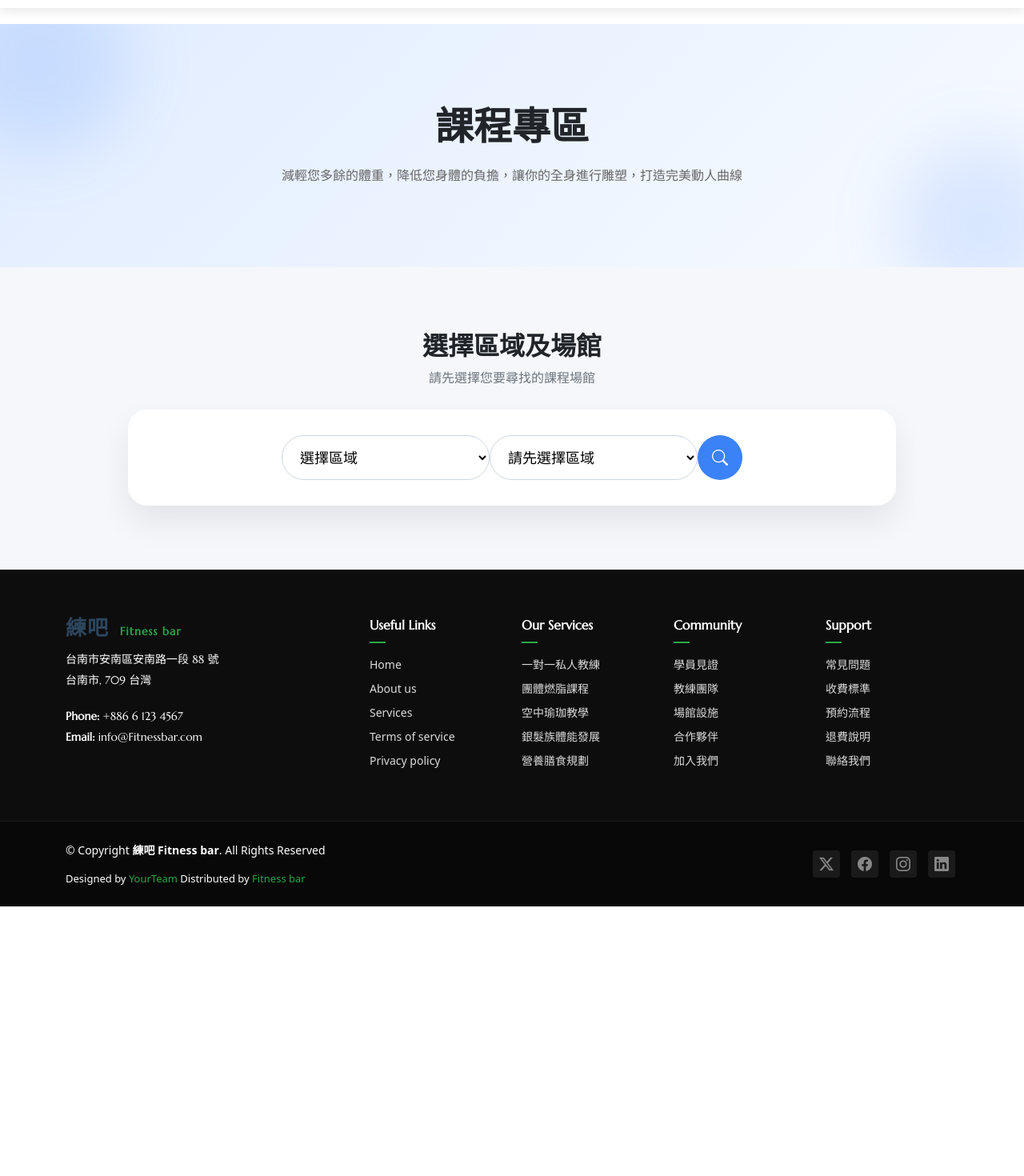
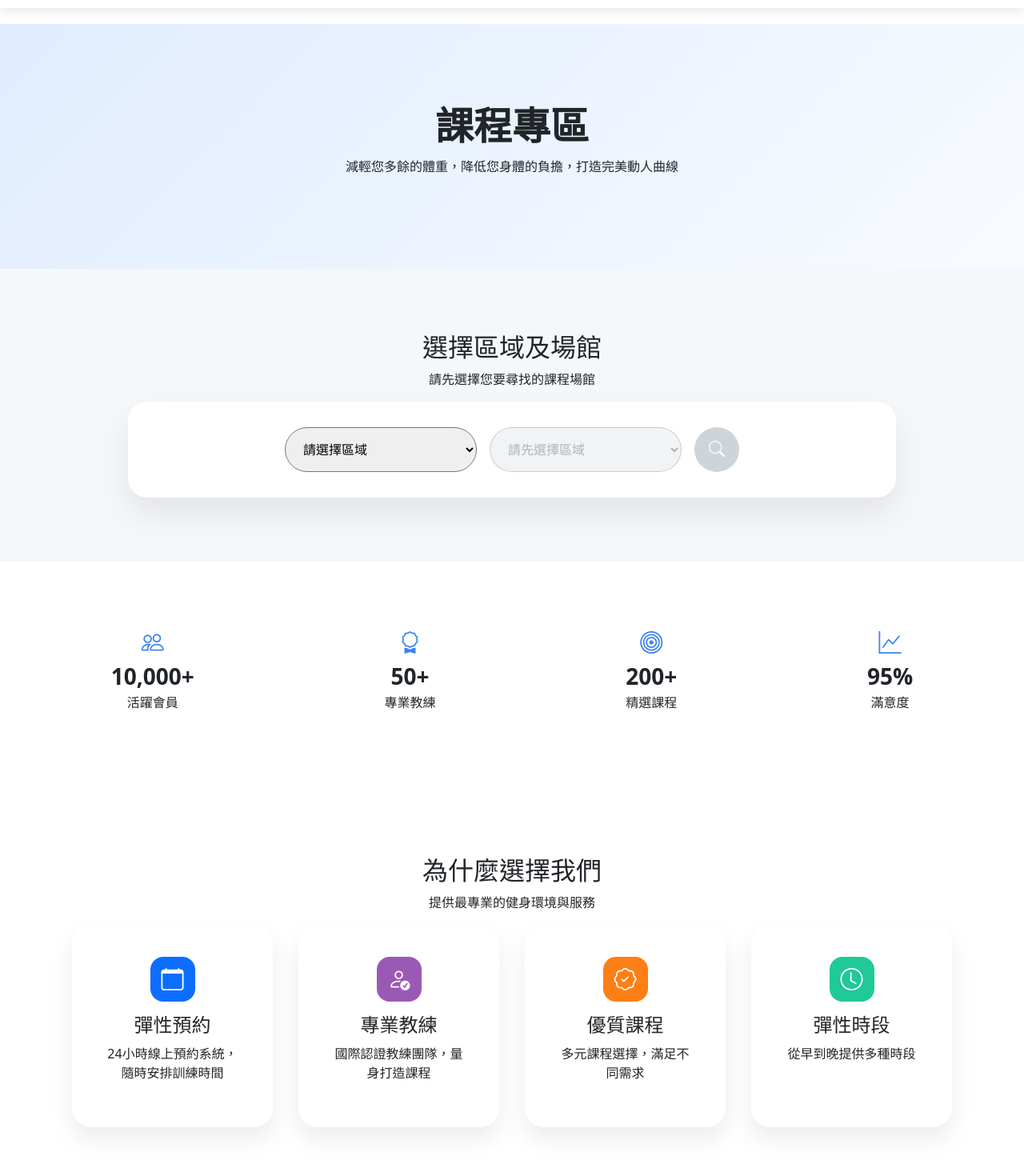
Before and after one commit to hanyi85/gym-vue, a Vue app in the folder gym-vue/: page /courses in a window 1280 px wide. Shown: the part 140-1610 px from the top of the page at 80% size. Before the commit the page ends 1273 px from the top, so only its background shows below. Built offline with nearby package versions, Linux system fonts and the light colour scheme.

Commit message:
更改課程入口

```diff
--- a/gym-vue/src/views/courses/Course-View.vue
+++ b/gym-vue/src/views/courses/Course-View.vue
@@ -16,10 +16,7 @@ const venues = {
 }
 
 function goSearch() {
-  if (!city.value || !venue.value) {
-    alert('請先選擇區域與場館')
-    return
-  }
+  if (!city.value || !venue.value) return
   router.push(`/courses/list?city=${city.value}&venue=${venue.value}`)
 }
 </script>
@@ -30,7 +27,7 @@ function goSearch() {
     <div class="course-hero__inner">
       <h1 class="course-hero__title">課程專區</h1>
       <p class="course-hero__subtitle">
-        減輕您多餘的體重，降低您身體的負擔，讓你的全身進行雕塑，打造完美動人曲線
+        減輕您多餘的體重，降低您身體的負擔，打造完美動人曲線
       </p>
     </div>
   </section>
@@ -38,82 +35,105 @@ function goSearch() {
 
   <section class="course-search">
     <div class="course-search__inner">
-      <h2 class="course-search__title">選擇區域及場館</h2>
-      <p class="course-search__subtitle">請先選擇您要尋找的課程場館</p>
+      <h2 >選擇區域及場館</h2>
+      <p >請先選擇您要尋找的課程場館</p>
 
       <div class="course-search__box">
         <select v-model="city" class="course-select">
-          <option value="">選擇區域</option>
+          <option value="">請選擇區域</option>
           <option v-for="c in cities" :key="c" :value="c">{{ c }}</option>
         </select>
 
-        <select v-model="venue" class="course-select">
+        <select
+          v-model="venue"
+          class="course-select"
+          :disabled="!city"
+        >
           <option value="">請先選擇區域</option>
-          <option v-for="v in venues[city] || []" :key="v" :value="v">{{ v }}</option>
+          <option v-for="v in venues[city] || []" :key="v" :value="v">
+            {{ v }}
+          </option>
         </select>
 
-        <button class="course-search__btn" @click="goSearch" type="button">
+        <button
+          class="course-search__btn"
+          @click="goSearch"
+          :disabled="!city || !venue"
+        >
           <i class="bi bi-search"></i>
         </button>
       </div>
     </div>
   </section>
+
+  <!-- Stats -->
+  <section class="stats">
+    <div class="stat">
+      <i class="bi bi-people"></i>
+      <div class="num">10,000+</div>
+      <div class="label">活躍會員</div>
+    </div>
+    <div class="stat">
+      <i class="bi bi-award"></i>
+      <div class="num">50+</div>
+      <div class="label">專業教練</div>
+    </div>
+    <div class="stat">
+      <i class="bi bi-bullseye"></i>
+      <div class="num">200+</div>
+      <div class="label">精選課程</div>
+    </div>
+    <div class="stat">
+      <i class="bi bi-graph-up"></i>
+      <div class="num">95%</div>
+      <div class="label">滿意度</div>
+    </div>
+  </section>
+
+  <!-- Why Us -->
+  <section class="why-us">
+    <h2>為什麼選擇我們</h2>
+    <p class="why-sub">提供最專業的健身環境與服務</p>
+
+    <div class="why-grid">
+      <div class="why-card blue">
+        <i class="bi bi-calendar"></i>
+        <h4>彈性預約</h4>
+        <p>24小時線上預約系統，隨時安排訓練時間</p>
+      </div>
+
+      <div class="why-card purple">
+        <i class="bi bi-person-check"></i>
+        <h4>專業教練</h4>
+        <p>國際認證教練團隊，量身打造課程</p>
+      </div>
+
+      <div class="why-card orange">
+        <i class="bi bi-patch-check"></i>
+        <h4>優質課程</h4>
+        <p>多元課程選擇，滿足不同需求</p>
+      </div>
+
+      <div class="why-card green">
+        <i class="bi bi-clock"></i>
+        <h4>彈性時段</h4>
+        <p>從早到晚提供多種時段</p>
+      </div>
+    </div>
+
+  </section>
 </template>
 
 <style scoped>
-
 .course-hero {
   padding: 100px 20px;
-  display: flex;
-  justify-content: center;
+  text-align: center;
   background: linear-gradient(135deg, #e0ecff, #f8fbff);
-  position: relative;
-  overflow: hidden;
-}
-
-
-.course-hero::before,
-.course-hero::after {
-  content: '';
-  position: absolute;
-  width: 220px;
-  height: 220px;
-  border-radius: 50%;
-  background: rgba(59,130,246,0.15);
-  filter: blur(40px);
-}
-
-.course-hero::before {
-  top: -60px;
-  left: -60px;
-}
-
-.course-hero::after {
-  bottom: -60px;
-  right: -60px;
-}
-
-
-.course-hero__inner {
-  width: 100%;
-  max-width: 960px;
-  text-align: center;
 }
 
 .course-hero__title {
   font-size: 48px;
   font-weight: 800;
-  margin: 0 0 16px;
-  text-align: center !important;
-}
-
-.course-hero__subtitle {
-  color: #666;
-  font-size: 16px;
-  line-height: 1.9;
-  margin: 0 auto;
-  max-width: 720px;
-  text-align: center !important;
 }
 
 
@@ -124,58 +144,107 @@ function goSearch() {
   justify-content: center;
 }
 
+.course-search__box {
+  background: #fff;
+  padding: 32px;
+  border-radius: 24px;
+  box-shadow: 0 20px 40px rgba(0,0,0,.08);
+  display: flex;
+  gap: 16px;
+   margin: 0 auto;
+  justify-content: center;
+}
 .course-search__inner {
   width: 100%;
   max-width: 960px;
   text-align: center;
 }
 
-.course-search__title {
-  font-weight: 800;
-  margin: 0 0 8px;
-  text-align: center !important;
+.course-select {
+  width: 240px;
+  height: 56px;
+  border-radius: 30px;
+
+  padding: 0 18px;
 }
 
-.course-search__subtitle {
-  color: #6c757d;
-  margin: 0 0 28px;
-  text-align: center !important;
-}
-
-.course-search__box {
-  background: #fff;
-  padding: 32px 28px;
-  border-radius: 24px;
-  box-shadow: 0 20px 40px rgba(0,0,0,0.08);
-}
-
-
-.course-select {
-  width: 260px;
-  height: 56px;
-  font-size: 18px;
-  border-radius: 30px;
-  padding: 0 18px;
-  border: 1px solid #cfd6df;
-  background: #fff;
+.course-select:disabled {
+  background: #f1f3f5;
+  color: #adb5bd;
 }
 
 .course-search__btn {
   width: 56px;
   height: 56px;
   border-radius: 50%;
+  background: #3b82f6;
+  color: #fff;
+  border: none;
   font-size: 20px;
-  background: #3b82f6;
-  border: none;
+}
+
+.course-search__btn:disabled {
+  background: #ced4da;
+}
+
+
+.stats {
+  display: flex;
+  justify-content: space-around;
+  padding: 80px 20px;
+  text-align: center;
+}
+
+.stat i {
+  font-size: 28px;
+  color: #3b82f6;
+}
+
+.num {
+  font-size: 28px;
+  font-weight: 800;
+}
+
+
+.why-us {
+  padding: 100px 20px;
+  text-align: center;
+}
+
+.why-grid {
+  max-width: 1100px;
+  margin: auto;
+  display: grid;
+  grid-template-columns: repeat(auto-fit,minmax(220px,1fr));
+  gap: 32px;
+}
+
+.why-card {
+  padding: 40px;
+  border-radius: 24px;
+  background: #fff;
+  box-shadow: 0 15px 30px rgba(0,0,0,.08);
+  transition: .3s;
+}
+
+.why-card i {
+  font-size: 28px;
   color: #fff;
-  cursor: pointer;
-
+  width: 56px;
+  height: 56px;
+  border-radius: 16px;
   display: inline-flex;
   align-items: center;
   justify-content: center;
+  margin-bottom: 16px;
 }
 
-.course-search__btn:hover {
-  background: #2563eb;
+.blue i { background: #0d6efd; }
+.purple i { background: #9b59b6; }
+.orange i { background: #fd7e14; }
+.green i { background: #20c997; }
+
+.why-card:hover {
+  transform: translateY(-10px);
 }
 </style>
--- a/gym-vue/src/views/courses/CourseList-View.vue
+++ b/gym-vue/src/views/courses/CourseList-View.vue
@@ -25,11 +25,45 @@ const fakeCourses = [
 ]
 
 
-const fakeCoaches = [
-  { id: 1, name: '張老師', specialty: '瑜珈 / 伸展' },
-  { id: 2, name: '李教練', specialty: '重訓 / 增肌' },
-  { id: 3, name: 'Amy', specialty: 'HIIT / 燃脂' }
+const coaches  = [
+  {
+    id: 1,
+    name: 'Alex',
+    title: '重量訓練專家',
+    rating: 4.9,
+    reviews: 127,
+    years: 8,
+    desc: '專注於重量訓練與肌肉增長，曾指導多位健美選手獲得佳績。',
+    certs: ['NASM-CPT', 'CSCS'],
+    time: '週一至週五 14:00-21:00',
+    image: 'https://images.unsplash.com/photo-1696563996353-214a3690bb11?q=80&w=687&auto=format&fit=crop&ixlib=rb-4.1.0&ixid=M3wxMjA3fDB8MHxwaG90by1wYWdlfHx8fGVufDB8fHx8fA%3D%3D'
+  },
+  {
+    id: 2,
+    name: 'Annie',
+    title: '瑜珈導師',
+    rating: 4.8,
+    reviews: 98,
+    years: 6,
+    desc: '擁有國際瑜珈聯盟認證，專精哈達瑜珈與流動瑜珈。',
+    certs: ['RYT-500', 'E-RYT'],
+    time: '週二、週四、週六 09:00-18:00',
+    image: 'https://images.unsplash.com/photo-1606902965551-dce093cda6e7?q=80&w=687&auto=format&fit=crop&ixlib=rb-4.1.0&ixid=M3wxMjA3fDB8MHxwaG90by1wYWdlfHx8fGVufDB8fHx8fA%3D%3D'
+  },
+  {
+    id: 3,
+    name: 'John',
+    title: '有氧運動教練',
+    rating: 4.7,
+    reviews: 85,
+    years: 5,
+    desc: '高能量教學風格深受學員喜愛，擅長燃脂 HIIT。',
+    certs: ['ACE-CPT', 'Spinning'],
+    time: '週二至週五 06:00-12:00、18:00-21:00',
+    image: 'https://images.unsplash.com/photo-1619361728853-2542f3864532?q=80&w=687&auto=format&fit=crop&ixlib=rb-4.1.0&ixid=M3wxMjA3fDB8MHxwaG90by1wYWdlfHx8fGVufDB8fHx8fA%3D%3D'}
+
 ]
+
 
 const filteredCourses = () => {
   return fakeCourses.filter(c => {
@@ -41,6 +75,16 @@ const filteredCourses = () => {
     return k && cat && l && d && p
   })
 }
+
+const fakeCourseImages = [
+  "https://images.unsplash.com/photo-1544367567-0f2fcb009e0b?w=800",
+  "https://images.unsplash.com/photo-1517836357463-d25dfeac3438?w=800",
+  "https://images.unsplash.com/photo-1549719386-74dfcbf7dbed?w=800",
+  "https://images.unsplash.com/photo-1601422407692-ec4eeec1d9b3?w=800",
+  "https://images.unsplash.com/photo-1534438327276-14e5300c3a48?w=800",
+  "https://images.unsplash.com/photo-1571019613454-1cb2f99b2d8b?w=800"
+]
+
 
  function goDetail(id) {
   router.push(`/courses/detail/${id}`)
@@ -62,6 +106,24 @@ function goBooking(id) {
       <p class="text-center text-muted mb-4">
          目前場館：{{ city }} · {{ venue }}
       </p>
+<div class="search-stats">
+  <div>
+    <strong>10,000+</strong>
+    <span>活躍會員</span>
+  </div>
+  <div>
+    <strong>50+</strong>
+    <span>專業教練</span>
+  </div>
+  <div>
+    <strong>200+</strong>
+    <span>精選課程</span>
+  </div>
+  <div>
+    <strong>95%</strong>
+    <span>滿意度</span>
+  </div>
+</div>
 
 
       <div class="tab-bar">
@@ -79,6 +141,20 @@ function goBooking(id) {
         >
           找教練
         </div>
+      </div>
+
+     <div class="quick-tags">
+  <div class="tags-left">
+    <span @click="category='瑜珈'">瑜珈</span>
+    <span @click="category='重訓'">重訓</span>
+    <span @click="category='有氧'">燃脂</span>
+    <span @click="level='初級'">新手友善</span>
+  </div>
+
+  <button class="view-all-btn"
+    @click="keyword='';category='';level='';duration='';price=''">
+    查看全部
+  </button>
 </div>
 
 
@@ -127,9 +203,16 @@ function goBooking(id) {
 
 
      <div v-if="tab === 'course'" class="row g-4 mt-3">
-        <div class="col-md-4" v-for="c in filteredCourses()" :key="c.id">
+  <div
+    class="col-md-4"
+    v-for="(c, i) in filteredCourses()"
+    :key="c.id"
+  >
     <div class="course-card">
-            <div class="card-img">課程圖片</div>
+      <div class="card-img">
+        <img :src="fakeCourseImages[i % fakeCourseImages.length]" />
+
+      </div>
 
       <div class="card-body">
         <div class="card-header">
@@ -142,7 +225,9 @@ function goBooking(id) {
         <p>價格：NT$ {{ c.price }}</p>
 
         <div class="btn-group">
-                <button class="detail-btn" @click="goDetail(c.id)">查看課程</button>
+          <button class="detail-btn" @click="goDetail(c.id)">
+            查看課程
+          </button>
           <button class="book-btn" @click="goBooking(c.id)">
             立即預約
           </button>
@@ -154,33 +239,102 @@ function goBooking(id) {
 
 
    <div v-if="tab === 'coach'" class="row g-4 mt-3">
-        <div class="col-md-4" v-for="c in fakeCoaches" :key="c.id">
-          <div class="course-card">
-            <div class="card-img">教練圖片</div>
-            <div class="card-body text-center">
-              <h5>{{ c.name }}</h5>
-              <p>{{ c.specialty }}</p>
-              <button class="book-btn" @click="goBooking(c.id)">
-                查看課程
-              </button>
+  <div class="col-md-4" v-for="c in coaches" :key="c.id">
+    <div class="coach-card">
+      <div class="coach-img">
+        <img :src="c.image" />
+        <div class="coach-name">
+          <h4>{{ c.name }}</h4>
+          <span>{{ c.title }}</span>
+        </div>
+      </div>
+
+      <div class="coach-body">
+        <div class="coach-meta">
+          ⭐ {{ c.rating }} ({{ c.reviews }})
+          <span>👤 {{ c.years }} 年經驗</span>
+        </div>
+
+        <p class="desc">{{ c.desc }}</p>
+
+        <div class="certs">
+          <span v-for="cert in c.certs" :key="cert">{{ cert }}</span>
+        </div>
+
+        <div class="time">
+          🗓 {{ c.time }}
+        </div>
+
+        <div class="actions">
+          <button class="btn-outline">查看詳情</button>
+          <button class="btn-primary">預約 ></button>
         </div>
       </div>
     </div>
   </div>
 </div>
+
+
+    </div>
   </div>
 </template>
 
 <style scoped>
+.course-hero {
+  padding: 100px 20px;
+  text-align: center;
+  background: linear-gradient(135deg, #e0ecff, #f8fbff);
+}
+
+.course-hero__title {
+  font-size: 48px;
+  font-weight: 800;
+}
+
 .page-wrapper {
   margin-top: 100px;
   padding-bottom: 80px;
 }
 
+
+.page-title::after {
+  content: '';
+  position: absolute;
+  left: 50%;
+  bottom: 0;
+  transform: translateX(-50%);
+  width: 80px;
+  height: 4px;
+  border-radius: 999px;
+  background: linear-gradient(90deg, #3b82f6, #a855f7);
+}
+
+
 .content-wrapper {
   max-width: 1100px;
   margin: 0 auto;
   padding: 0 20px;
+}
+.quick-tags {
+  display: flex;
+  justify-content: space-between;
+  align-items: center;
+  margin-bottom: 14px;
+}
+
+.quick-tags span {
+  background: #eef2ff;
+  color: #2563eb;
+  padding: 6px 14px;
+  border-radius: 999px;
+  font-size: 13px;
+  cursor: pointer;
+  transition: .2s;
+}
+
+.quick-tags span:hover {
+  background: #2563eb;
+  color: #fff;
 }
 
 .tab-bar {
@@ -190,7 +344,27 @@ function goBooking(id) {
   margin-bottom: 24px;
   border-bottom: 1px solid #e5e7eb;
 }
+.tags-left {
+  display: flex;
+  gap: 12px;
+}
 
+.view-all-btn {
+  background: linear-gradient(135deg,#3b82f6,#1d0dfa);
+  color: white;
+  border: none;
+  padding: 6px 16px;
+  border-radius: 999px;
+  font-size: 13px;
+  font-weight: 600;
+  cursor: pointer;
+  transition: .2s;
+}
+
+.view-all-btn:hover {
+  transform: scale(1.05);
+  box-shadow: 0 6px 20px rgba(0,0,0,.25);
+}
 .tab-item {
   padding: 8px 4px;
   font-size: 16px;
@@ -246,13 +420,28 @@ function goBooking(id) {
 }
 
 .card-img {
-  height: 100px;
-  background: #e5e7eb;
-  display: flex;
-  align-items: center;
-  justify-content: center;
-  color: #888;
+  height: 180px;
+  overflow: hidden;
+  position: relative;
 }
+
+.card-img img {
+  width: 100%;
+  height: 100%;
+  object-fit: cover;
+}
+
+.course-tag {
+  position: absolute;
+  top: 10px;
+  left: 10px;
+  background: #3b82f6;
+  color: white;
+  font-size: 12px;
+  padding: 4px 10px;
+  border-radius: 999px;
+}
+
 
 .card-body {
   padding: 12px;
@@ -299,4 +488,213 @@ function goBooking(id) {
   font-weight: bold;
   cursor: pointer;
 }
+
+.search-stats {
+  display: flex;
+  justify-content: center;
+  gap: 40px;
+  margin: 20px 0 30px;
+}
+
+.search-stats div {
+  text-align: center;
+}
+
+.search-stats strong {
+  font-size: 20px;
+  font-weight: 800;
+  color: #2563eb;
+}
+
+.search-stats span {
+  display: block;
+  font-size: 13px;
+  color: #6b7280;
+}
+.coach-card {
+  background: #fff;
+  border-radius: 16px;
+  overflow: hidden;
+  box-shadow: 0 10px 30px rgba(0,0,0,.08);
+  transition: .3s;
+  display: flex;
+  flex-direction: column;
+
+}
+
+
+.coach-card:hover {
+  transform: translateY(-8px);
+  box-shadow: 0 18px 45px rgba(0,0,0,.2);
+}
+
+.coach-img {
+  position: relative;
+    flex: 0 0 55%;
+  height: auto;
+  overflow: hidden;
+}
+
+.coach-img img {
+  width: 100%;
+  height: 100%;
+  object-fit: cover;
+}
+.coach-name {
+  position: absolute;
+  bottom: 12px;
+  left: 12px;
+  color: white;
+  text-shadow: 0 2px 8px rgba(0,0,0,.6);
+}
+
+.coach-name h4 {
+  margin: 0;
+  font-weight: 700;
+}
+
+.coach-body {
+  padding: 16px;
+  font-size: 14px;
+}
+
+.coach-meta {
+  display: flex;
+  justify-content: space-between;
+  font-weight: 600;
+}
+
+.desc {
+  margin: 10px 0;
+  color: #555;
+}
+
+.certs span {
+  display: inline-block;
+  background: #eef2ff;
+  color: #2563eb;
+  padding: 4px 10px;
+  border-radius: 999px;
+  font-size: 12px;
+  margin-right: 6px;
+}
+
+.time {
+  margin: 10px 0;
+  color: #444;
+}
+
+.actions {
+  display: flex;
+  gap: 10px;
+  margin-top: 10px;
+}
+
+.btn-outline {
+  flex: 1;
+  border: 1px solid #ccc;
+  background: #fff;
+  border-radius: 8px;
+  padding: 8px;
+}
+
+.btn-primary {
+  flex: 1;
+  background: #2563eb;
+  color: white;
+  border: none;
+  border-radius: 8px;
+  padding: 8px;
+}
+.coach-card {
+  background: #fff;
+  border-radius: 16px;
+  overflow: hidden;
+  box-shadow: 0 10px 30px rgba(0,0,0,.08);
+  transition: .3s;
+}
+
+.coach-card:hover {
+  transform: translateY(-8px);
+  box-shadow: 0 18px 45px rgba(0,0,0,.2);
+}
+
+.coach-img {
+  position: relative;
+  height: 220px;
+  overflow: hidden;
+}
+
+.coach-img img {
+  width: 100%;
+  height: 100%;
+  object-fit: cover;
+}
+
+.coach-name {
+  position: absolute;
+  bottom: 12px;
+  left: 12px;
+  color: white;
+  text-shadow: 0 2px 8px rgba(0,0,0,.6);
+}
+
+.coach-name h4 {
+  margin: 0;
+  font-weight: 700;
+}
+
+.coach-body {
+  padding: 16px;
+  font-size: 14px;
+}
+
+.coach-meta {
+  display: flex;
+  justify-content: space-between;
+  font-weight: 600;
+}
+
+.desc {
+  margin: 10px 0;
+  color: #555;
+}
+
+.certs span {
+  display: inline-block;
+  background: #eef2ff;
+  color: #2563eb;
+  padding: 4px 10px;
+  border-radius: 999px;
+  font-size: 12px;
+  margin-right: 6px;
+}
+
+.time {
+  margin: 10px 0;
+  color: #444;
+}
+
+.actions {
+  display: flex;
+  gap: 10px;
+  margin-top: 10px;
+}
+
+.btn-outline {
+  flex: 1;
+  border: 1px solid #ccc;
+  background: #fff;
+  border-radius: 8px;
+  padding: 8px;
+}
+
+.btn-primary {
+  flex: 1;
+  background: #2563eb;
+  color: white;
+  border: none;
+  border-radius: 8px;
+  padding: 8px;
+}
 </style>
```
Lines whose indentation alone changed are shown as unchanged.
